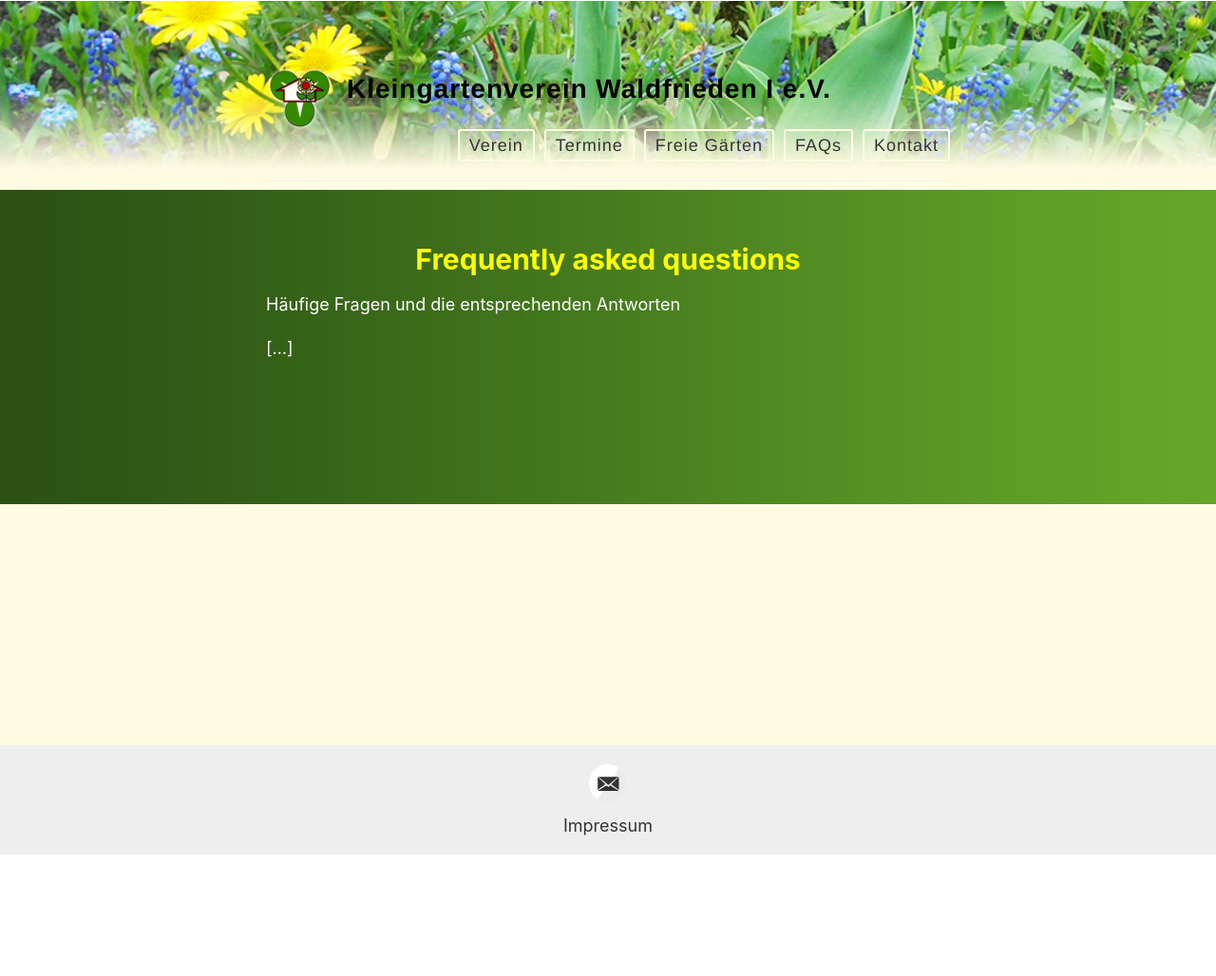
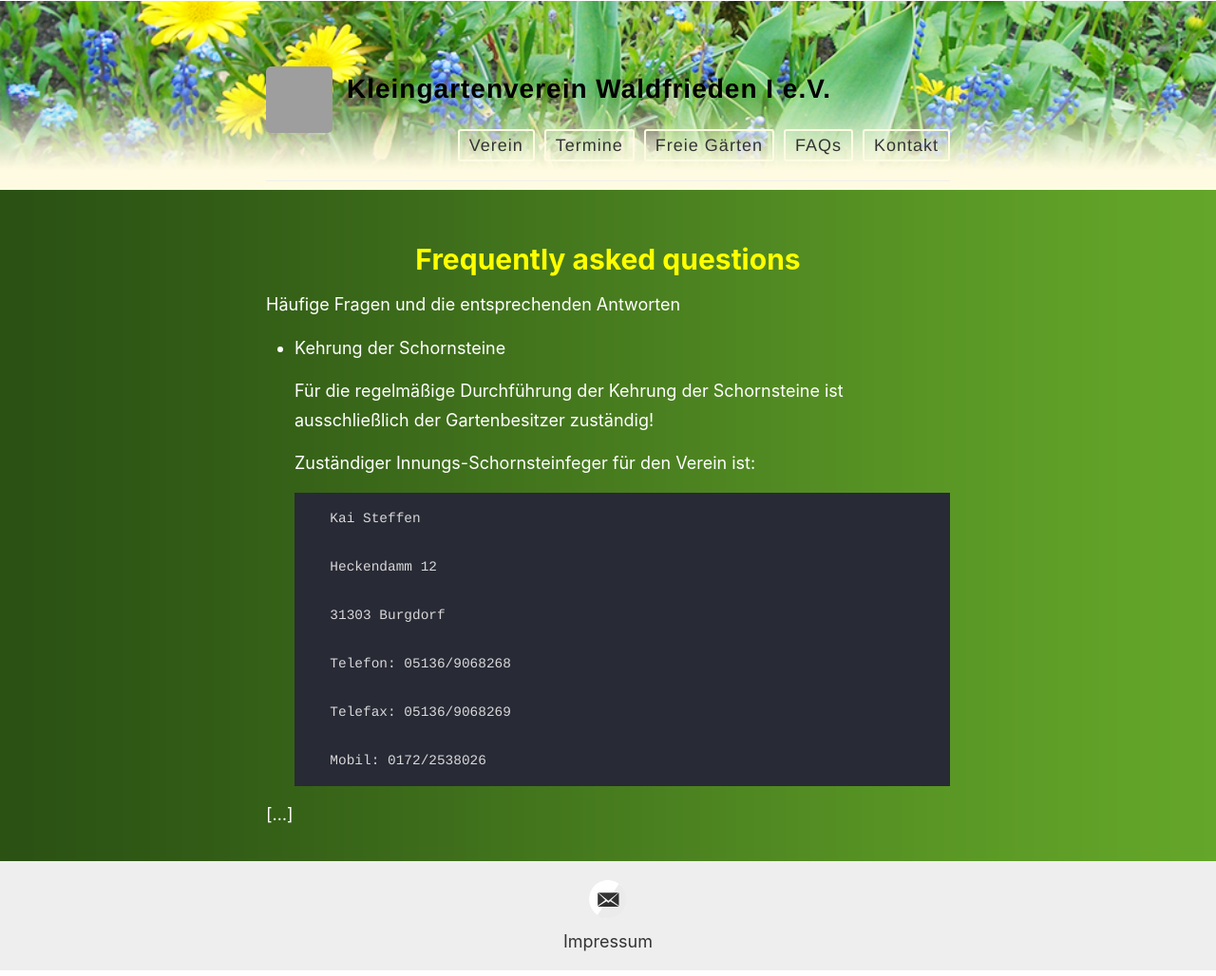
Before and after one commit to der-Frankie/kgv-website-dev.github.io, a Jekyll site: the page built from _pages/faqs.md, in a window 1280 px wide. Shown: the whole page at 95% size. Built offline with Jekyll 4.4.1, drawn with Linux system fonts in a browser that asks for light colours; before the commit the page ends 905 px from its top, so only the background shows below that; grey boxes are pictures that could not be loaded.

```diff
--- a/_config.yml
+++ b/_config.yml
@@ -12,7 +12,7 @@ name: Kleingartenverein Waldfrieden I e.V.
 #description: hier könnte eine Beschreibung stehen...
 
 # URL of your avatar or profile pic (you could use your GitHub profile pic)
-avatar: /images/logo.png
+avatar: /images/kgv_logo.png
 
 #
 # Flags below are optional
--- a/_pages/faqs.md
+++ b/_pages/faqs.md
@@ -6,4 +6,22 @@ permalink: /faqs/
 
 Häufige Fragen und die entsprechenden Antworten
 
+* Kehrung der Schornsteine
+
+    Für die regelmäßige Durchführung der Kehrung der Schornsteine ist ausschließlich der Gartenbesitzer zuständig!
+
+    Zuständiger Innungs-Schornsteinfeger für den Verein ist:
+
+        Kai Steffen
+
+        Heckendamm 12
+
+        31303 Burgdorf
+
+        Telefon: 05136/9068268
+
+        Telefax: 05136/9068269
+
+        Mobil: 0172/2538026
+
 [...]
```
Also changed, not shown: _pages/verein.md (+16 -2 lines), 6 other files.
